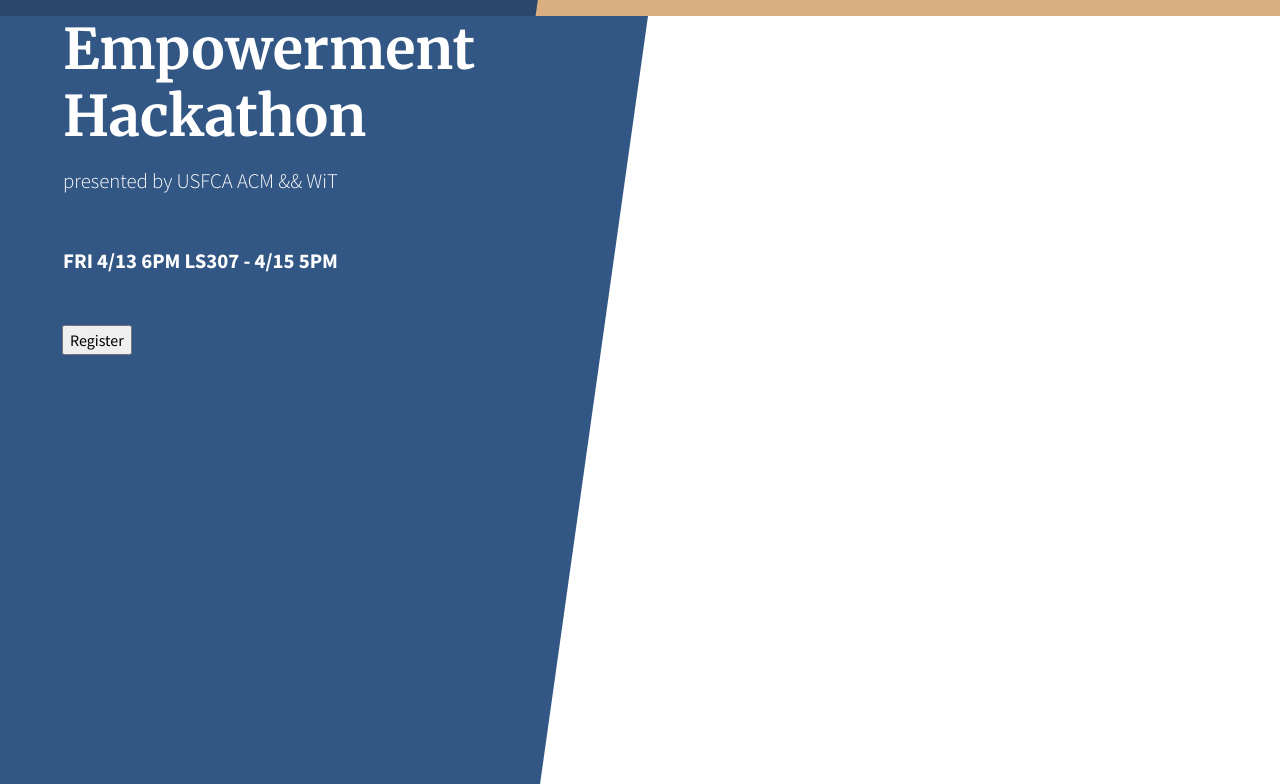
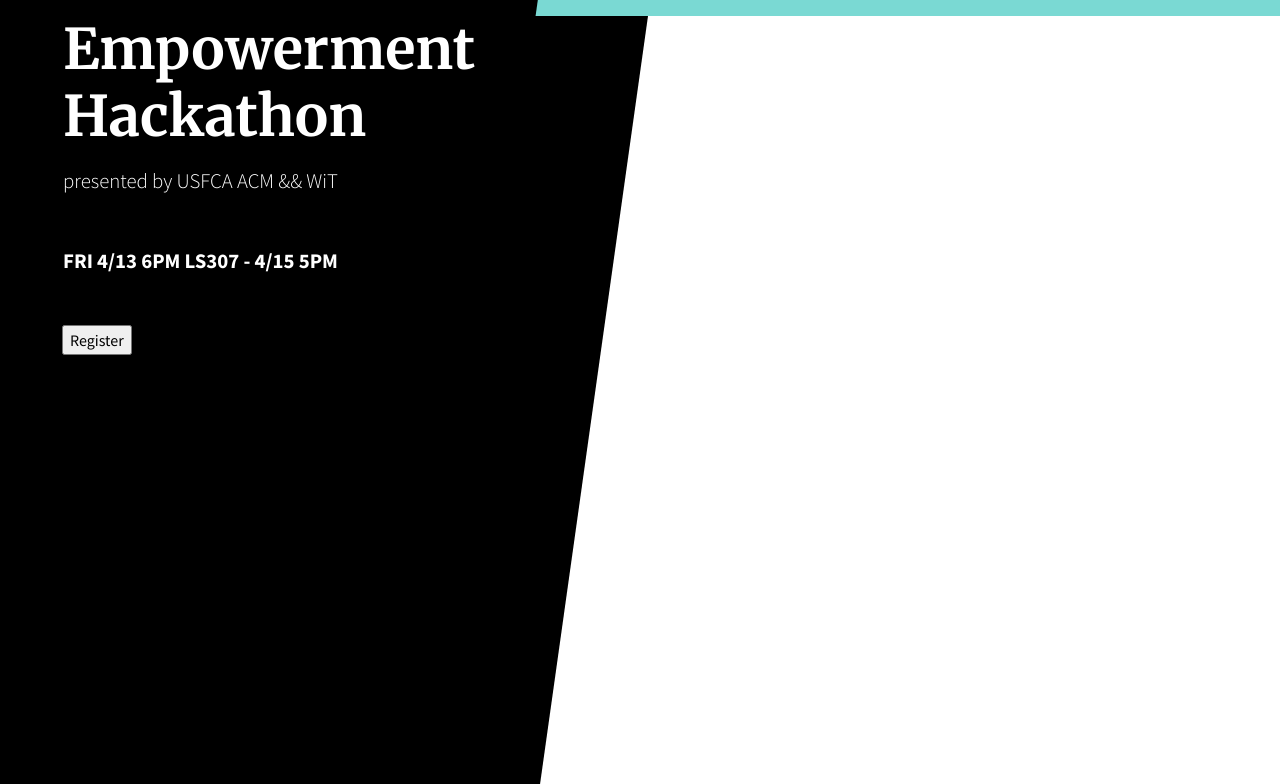
Before and after one commit to USFCAACM/empowerment, a website: page index.html in a window 1280 px wide. Shown: the part 784-1568 px from the top of the page. Drawn offline with nearby package versions, Linux system fonts and the light colour scheme; files that its build step writes are made by us from their sources.

Commit message:
Update index.html

```diff
--- a/index.html
+++ b/index.html
@@ -19,7 +19,7 @@
     <link href="vendor/font-awesome/css/font-awesome.min.css" rel="stylesheet">
 
     <!-- Custom styles for this template -->
-    <link href="css/coming-soon.min.css" rel="stylesheet">
+    <link href="css/coming-soon.css" rel="stylesheet">
 
   </head>
 
```
